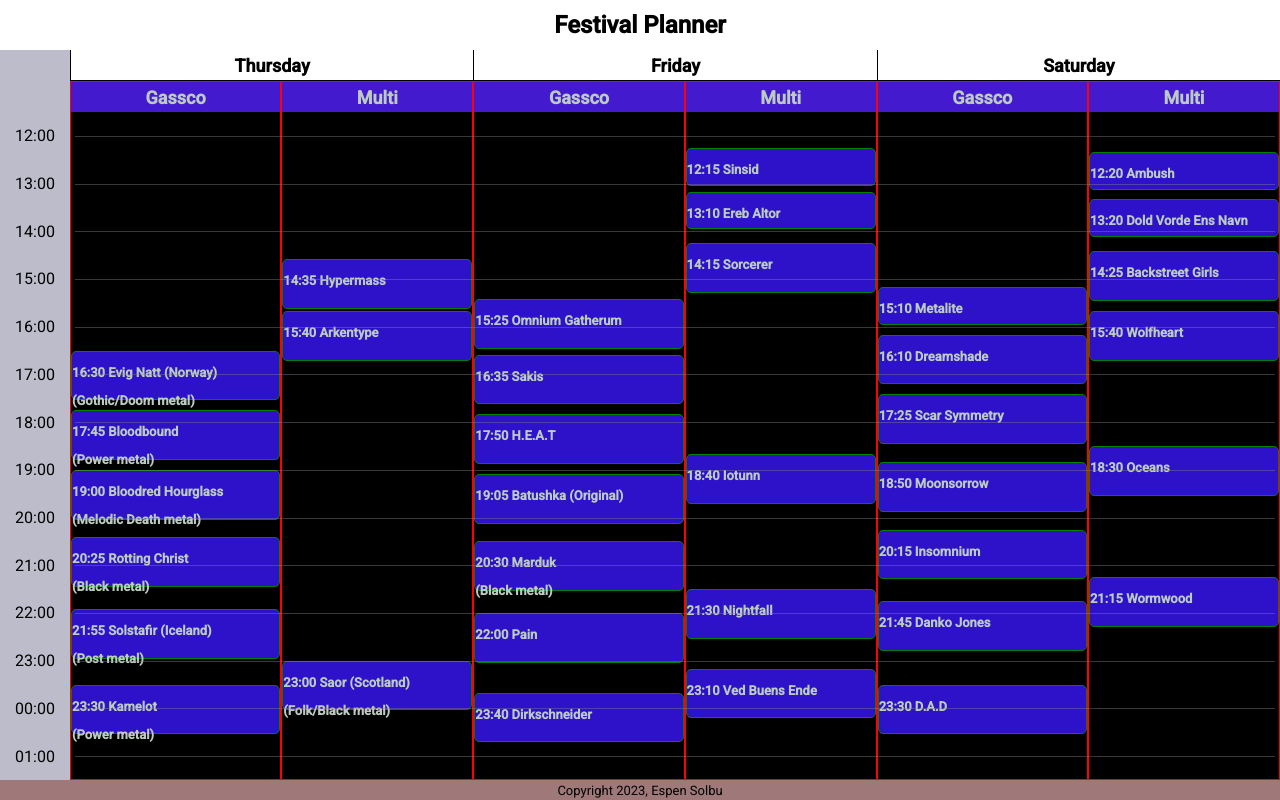
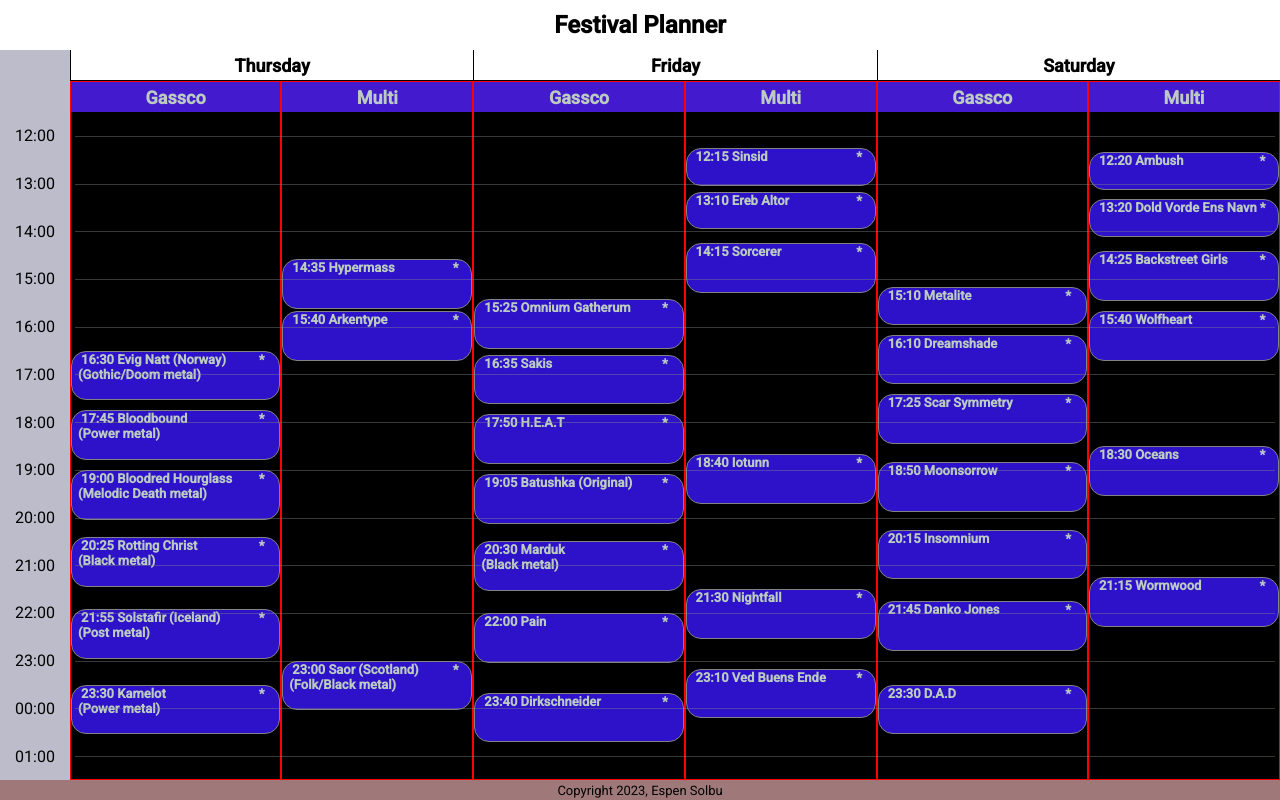
Before and after one commit to takilara/festival_planner, an Angular app: page / in a window 1280 px wide. Built offline with nearby package versions, Linux system fonts and the light colour scheme.

Commit message:
started working on star symbol

```diff
--- a/src/app/concert/concert.component.html
+++ b/src/app/concert/concert.component.html
@@ -1,6 +1,13 @@
 <div class="concertEntry" id="concert-{{concert?.concert?.id}}">
-    <p>{{concert!.concert!.start_time}} {{band?.name}} <span *ngIf="band?.country">({{band?.country}})</span> </p>
-    <p *ngIf="band?.genre">({{band?.genre}})</p>
+    <div class="concertEntry concertheader">
+        <span class="concertEntry concertheader starttime">{{concert!.concert!.start_time}} {{band?.name}}</span> <span class="concertEntry concertheader country" *ngIf="band?.country">({{band?.country}})</span>
+        <span class="concertEntry concertheader starsymbol">*</span>
+    </div>
+    <div *ngIf="band?.genre" class="concertEntry main">
+        ({{band?.genre}})
+    </div>
+
+
 
     <!-- <p>Id:{{concert?.id}}</p> -->
 </div>
--- a/src/styles.scss
+++ b/src/styles.scss
@@ -85,9 +85,11 @@
     position: absolute;
 
     background-color: rgb(45, 18, 201);
-    border: 1px solid green;
-    border-radius: 5px;
+    border: 1px solid rgb(130, 130, 130);
+    border-radius: 15px;
     width:99%;
+    //padding: 5px;
+    //margin: 5px;
     //position: relative;
     //background-color: rgb(45, 18, 201);
     //display:block;
@@ -114,12 +116,81 @@
 
 .concertEntry {
     // TODO: Move this to the app-concert
-    // position: relative;
+    padding-left: 3px;
+    display: flex;
+    flex-direction: column;
+    width: 100%;
+        // position: relative;
     // background-color: rgb(45, 18, 201);
     // border: 1px solid green;
     // border-radius: 5px;
 }
 
+.concertEntry.concertheader {
+    //background-color: rgb(224, 13, 192);
+    display: flex;
+    flex-direction: row;
+    flex-grow: 0;
+    flex-shrink: 1;
+    width: 90%;
+}
+
+.concertEntry.main {
+    //background-color: rgb(224, 13, 192);
+    display: flex;
+    //width: 100%;
+}
+
+
+.concertEntry.concertheader.starttime {
+    // TODO: Move this to the app-concert
+
+    // position: relative;
+    display:flex;
+    //background-color: rgb(10, 218, 31);
+    width: auto;
+    text-align: left;
+    justify-items: left;
+    flex-shrink: 0;
+
+    // border: 1px solid green;
+    // border-radius: 5px;
+}
+
+.concertEntry.concertheader.country {
+    // TODO: Move this to the app-concert
+
+    // position: relative;
+    //position:absolute;
+    display:flex;
+    //background-color: rgb(10, 218, 31);
+    width: auto;
+    text-align: left;
+    justify-items: left;
+
+    // border: 1px solid green;
+    // border-radius: 5px;
+}
+
+.concertEntry.concertheader.starsymbol {
+    // TODO: Move this to the app-concert
+
+    // position: relative;
+    //position: absolute;
+    display:flex;
+    //background-color: rgb(218, 34, 10);
+    width: 10px;
+    flex-grow: 1;
+    flex-flow: row;
+    text-align: right;
+    justify-items: right;
+    justify-content: right;
+    float:right;
+
+
+    // border: 1px solid green;
+    // border-radius: 5px;
+}
 
 #application .app.contentcontainer {
     display: flex;
```
